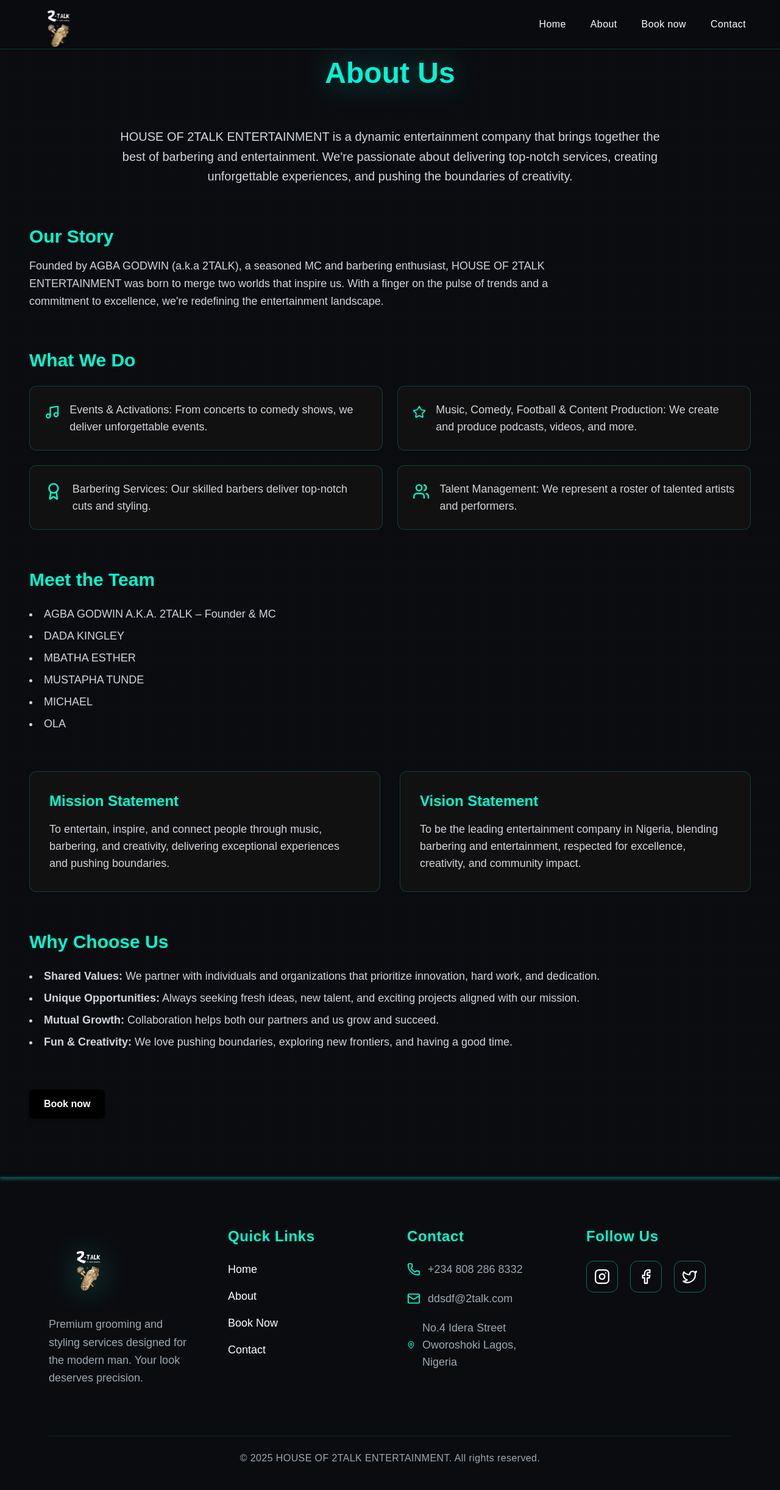
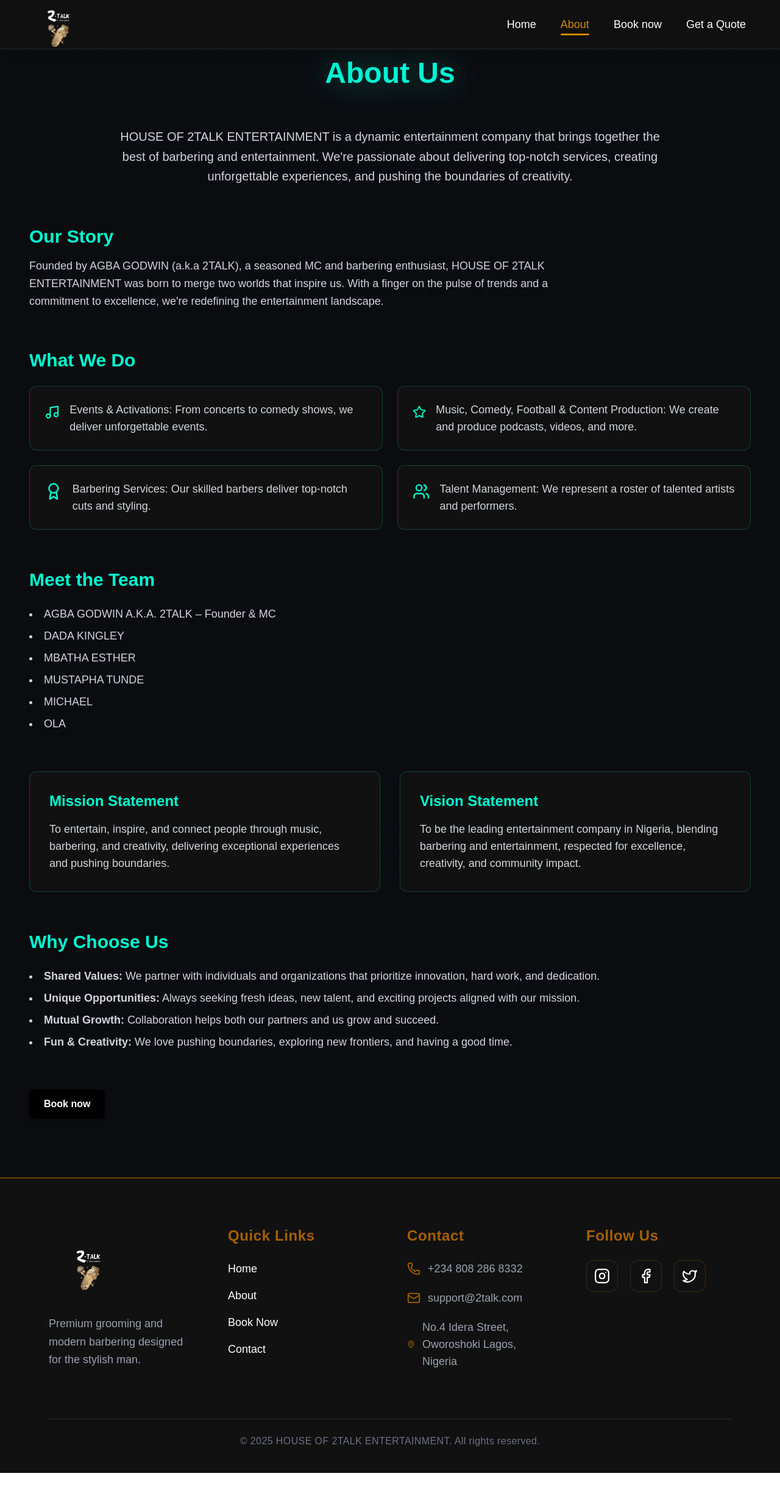
Before and after one commit to King-web-cell-05/2talk, a Next.js app: page /about in a window 1280 px wide. Shown: the whole page at 61% size. After the commit the page ends 2416 px from the top, so only its background shows below. Built offline with nearby package versions, Linux system fonts and the light colour scheme.

Commit message:
updated mobile menu layout

```diff
--- a/components/footer.tsx
+++ b/components/footer.tsx
@@ -1,7 +1,7 @@
 /* eslint-disable react/no-unescaped-entities */
 "use client";
 
-    import {
+import {
   Mail,
   MapPin,
   Phone,
@@ -12,34 +12,33 @@
 
 export default function Footer() {
   return (
-    <footer className="w-full bg-[#0B0C10] text-white border-t border-[#00FFD1]/20 pt-20 pb-10 px-6 md:px-20 relative">
-      {/* GLOW LINE */}
-      <div className="absolute top-0 left-0 w-full h-[2px] bg-[#00FFD1] opacity-60 blur-[2px]" />
+    <footer className="w-full bg-[#111111] text-white pt-20 pb-10 px-6 md:px-20 relative">
+      {/* Top subtle gold line */}
+      <div className="absolute top-0 left-0 w-full h-[2px] bg-yellow-700/60" />
 
-      {/* FOOTER GRID */}
+      {/* GRID */}
       <div className="max-w-7xl mx-auto grid grid-cols-1 sm:grid-cols-2 lg:grid-cols-4 gap-14">
         {/* BRAND */}
         <div>
           <img
             src="/2talk-logo-img.png"
             alt="Footer Logo"
-            className="h-[130px] w-[130px] object-cover mb-4 drop-shadow-[0_0_25px_rgba(0,255,209,0.4)]"
+            className="h-[130px] w-[130px] object-cover mb-4"
           />
-          <p className="text-[#9BA8B4] text-lg leading-relaxed font-[var(--font-rajdhani)]">
-            Premium grooming and styling services designed for the modern man.
-            Your look deserves precision.
+          <p className="text-gray-400 text-lg leading-relaxed">
+            Premium grooming and modern barbering designed for the stylish man.
           </p>
         </div>
 
         {/* QUICK LINKS */}
         <div>
-          <h3 className="text-2xl font-bold text-[#00FFD1] mb-6 tracking-wide">
+          <h3 className="text-2xl font-bold text-yellow-700 mb-6 tracking-wide">
             Quick Links
           </h3>
 
           <ul className="space-y-4 text-lg">
             {[
-              { label: "Home", href: "#home" }, // anchor for smooth scroll
+              { label: "Home", href: "#home" },
               { label: "About", href: "/about" },
               { label: "Book Now", href: "/book" },
               { label: "Contact", href: "/contact" },
@@ -50,13 +49,11 @@
                   onClick={(e) => {
                     if (link.href === "#home") {
                       e.preventDefault();
-                      const element = document.getElementById("home");
-                      if (element) {
-                        element.scrollIntoView({ behavior: "smooth" });
-                      }
+                      const el = document.getElementById("home");
+                      if (el) el.scrollIntoView({ behavior: "smooth" });
                     }
                   }}
-                  className="hover:text-[#00FFD1] transition-all duration-300"
+                  className="hover:text-yellow-600 transition-all duration-300"
                 >
                   {link.label}
                 </a>
@@ -65,21 +62,21 @@
           </ul>
         </div>
 
-        {/* CONTACT INFO */}
+        {/* CONTACT */}
         <div>
-          <h3 className="text-2xl font-bold text-[#00FFD1] mb-6 tracking-wide">
+          <h3 className="text-2xl font-bold text-yellow-700 mb-6 tracking-wide">
             Contact
           </h3>
 
-          <div className="space-y-5 text-lg text-[#9BA8B4]">
+          <div className="space-y-5 text-lg text-gray-400">
             {/* Phone */}
             <div className="flex items-center gap-3">
-              <Phone className="text-[#00FFD1]" size={22} />
+              <Phone className="text-yellow-700" size={22} />
               <a
                 href="tel:+2348082868332"
                 target="_blank"
                 rel="noopener noreferrer"
-                className="hover:text-[#00FFD1] transition-colors"
+                className="hover:text-yellow-600 transition-colors"
               >
                 +234 808 286 8332
               </a>
@@ -87,27 +84,27 @@
 
             {/* Email */}
             <div className="flex items-center gap-3">
-              <Mail className="text-[#00FFD1]" size={22} />
+              <Mail className="text-yellow-700" size={22} />
               <a
                 href="mailto:support@2talk.com"
                 target="_blank"
                 rel="noopener noreferrer"
-                className="hover:text-[#00FFD1] transition-colors"
+                className="hover:text-yellow-600 transition-colors"
               >
-                ddsdf@2talk.com
+                support@2talk.com
               </a>
             </div>
 
             {/* Address */}
             <div className="flex items-center gap-3">
-              <MapPin className="text-[#00FFD1]" size={22} />
+              <MapPin className="text-yellow-700" size={22} />
               <a
                 href="https://www.google.com/maps/place/2+Idera+St,+Oworosoki,+Lagos+105102,+Lagos/@6.5498083,3.3993645,17z/data=!4m16!1m9!3m8!1s0x103b8d41e24fd015:0x803fb8c1dcdf57c6!2s2+Idera+St,+Oworosoki,+Lagos+105102,+Lagos!3b1!8m2!3d6.5500041!4d3.3994933!10e5!16s%2Fg%2F11dzqhx2x1!3m5!1s0x103b8d41e24fd015:0x803fb8c1dcdf57c6!8m2!3d6.5500041!4d3.3994933!16s%2Fg%2F11dzqhx2x1?entry=ttu&g_ep=EgoyMDI1MTExNy4wIKXMDSoASAFQAw%3D%3D#"
                 target="_blank"
                 rel="noopener noreferrer"
-                className="hover:text-[#00FFD1] transition-colors"
+                className="hover:text-yellow-600 transition-colors"
               >
-                No.4 Idera Street Oworoshoki Lagos, Nigeria
+                No.4 Idera Street, Oworoshoki Lagos, Nigeria
               </a>
             </div>
           </div>
@@ -115,37 +112,30 @@
 
         {/* SOCIALS */}
         <div>
-          <h3 className="text-2xl font-bold text-[#00FFD1] mb-6 tracking-wide">
+          <h3 className="text-2xl font-bold text-yellow-700 mb-6 tracking-wide">
             Follow Us
           </h3>
 
           <div className="flex items-center gap-5">
-            <a
-              href="#"
-              className="p-3 border border-[#00FFD1]/40 rounded-xl hover:bg-[#00FFD1] hover:text-[#0B0C10] transition-all duration-300"
-            >
-              <Instagram size={26} />
-            </a>
-
-            <a
-              href="#"
-              className="p-3 border border-[#00FFD1]/40 rounded-xl hover:bg-[#00FFD1] hover:text-[#0B0C10] transition-all duration-300"
-            >
-              <Facebook size={26} />
-            </a>
-
-            <a
-              href="#"
-              className="p-3 border border-[#00FFD1]/40 rounded-xl hover:bg-[#00FFD1] hover:text-[#0B0C10] transition-all duration-300"
-            >
-              <Twitter size={26} />
-            </a>
+            {[Instagram, Facebook, Twitter].map((Icon, i) => (
+              <a
+                key={i}
+                href="#"
+                target="_blank"
+                className="p-3 border border-yellow-700/30 rounded-xl
+                hover:bg-yellow-700 hover:text-black
+                transition-all duration-300"
+                rel="noopener noreferrer"
+              >
+                <Icon size={26} />
+              </a>
+            ))}
           </div>
         </div>
       </div>
 
       {/* COPYRIGHT */}
-      <div className="mt-20 text-center text-[#9BA8B4] text-md tracking-wide border-t border-[#00FFD1]/10 pt-6">
+      <div className="mt-20 text-center text-gray-500 text-md tracking-wide border-t border-[#2a2a2a] pt-6">
         © {new Date().getFullYear()} HOUSE OF 2TALK ENTERTAINMENT. All rights
         reserved.
       </div>
--- a/components/navbar.tsx
+++ b/components/navbar.tsx
@@ -3,10 +3,22 @@
 
 import { useState } from "react";
 import Link from "next/link";
-import { Menu, X, Home, Info, Book, Phone, Instagram, Facebook, MessageCircle } from "lucide-react";
+import { usePathname } from "next/navigation";
+import {
+  Menu,
+  X,
+  Home,
+  Info,
+  Book,
+  Phone,
+  Instagram,
+  Facebook,
+  MessageCircle,
+} from "lucide-react";
 
 export default function Nav() {
   const [isOpen, setIsOpen] = useState(false);
+  const pathname = usePathname();
 
   const toggleMenu = () => setIsOpen(!isOpen);
 
@@ -14,15 +26,17 @@
     { name: "Home", href: "/", icon: <Home size={22} /> },
     { name: "About", href: "/about", icon: <Info size={22} /> },
     { name: "Book now", href: "/book", icon: <Book size={22} /> },
-    { name: "Contact", href: "/contact", icon: <Phone size={22} /> },
+    { name: "Get a Quote", href: "/quote", icon: <Phone size={22} /> },
   ];
 
   return (
-    <nav className="w-full fixed top-0 left-0 z-50 bg-[#0B0C10]/95 backdrop-blur-md border-b border-[#00FFD1]/20 text-white">
+    <nav className="w-full fixed top-0 left-0 z-50 bg-[#111111]/95 backdrop-blur-md border-b border-[#2a2a2a] text-white shadow-lg">
       <div className="max-w-7xl mx-auto flex justify-between items-center px-6 md:px-14 h-20">
-
-        {/* Logo */}
-        <Link href="/" className="relative cursor-pointer select-none flex items-center justify-center h-20 w-20">
+        {/* LOGO */}
+        <Link
+          href="/"
+          className="relative cursor-pointer select-none flex items-center justify-center h-20 w-20"
+        >
           <img
             src="/2talk-logo-img.png"
             alt="2Talk Logo"
@@ -30,77 +44,105 @@
           />
         </Link>
 
-        {/* Desktop Links */}
-        <div className="hidden md:flex items-center gap-10 font-[var(--font-rajdhani)]">
-          {navLinks.map((link) => (
+        {/* DESKTOP NAV LINKS */}
+        <div className="hidden md:flex items-center gap-10 font-[var(--font-rajdhani)] text-lg">
+          {navLinks.map((link) => {
+            const isActive = pathname === link.href;
+
+            return (
               <Link
                 key={link.name}
                 href={link.href}
-              className="hover:text-[#00FFD1] transition-colors duration-300 text-md tracking-wide"
+                className={`
+                  relative transition-all duration-300
+                  ${isActive ? "text-yellow-600" : "text-white"}
+                  hover:text-gray-400
+                `}
               >
                 {link.name}
+
+                {/* GOLD UNDERLINE WHEN ACTIVE */}
+                {isActive && (
+                  <span className="absolute left-0 -bottom-1 w-full h-[3px] bg-yellow-600 rounded-full"></span>
+                )}
               </Link>
-          ))}
+            );
+          })}
         </div>
 
-        {/* Mobile Menu Button */}
+        {/* MOBILE MENU ICON */}
         <button
           onClick={toggleMenu}
-          className="md:hidden text-[#00FFD1] focus:outline-none"
+          className="md:hidden text-gray-300 focus:outline-none transition-all hover:text-gray-400"
         >
-          {isOpen ? <X size={30} /> : <Menu size={30} />}
+          {isOpen ? <X size={32} /> : <Menu size={32} />}
         </button>
       </div>
 
-      {/* Mobile Menu */}
+      {/* MOBILE MENU */}
       {isOpen && (
-        <div
-          className="
-            md:hidden bg-[#0B0C10] border-t border-[#00FFD1]/20 px-6 py-6 space-y-6
-            font-[var(--font-rajdhani)] animate-slideDown relative
-          "
-        >
+        <div className="md:hidden bg-[#111111] border-t border-[#2a2a2a] px-6 py-6 space-y-6 font-[var(--font-rajdhani)] animate-slideDown relative shadow-xl">
+          {/* GOLD TECH GRID */}
+          <div className="absolute inset-0 opacity-[0.05] bg-[linear-gradient(90deg,#D4A65A40_1px,transparent_1px),linear-gradient(#D4A65A40_1px,transparent_1px)] bg-[size:38px_38px] pointer-events-none"></div>
 
-          {/* Grid Tech Background */}
-          <div className="absolute inset-0 opacity-[0.06] bg-[linear-gradient(90deg,#00FFD120_1px,transparent_1px),linear-gradient(#00FFD120_1px,transparent_1px)] bg-[size:35px_35px] pointer-events-none"></div>
+          {/* MOBILE LINKS */}
+          <div className="relative space-y-5">
+            {navLinks.map((link) => {
+              const isActive = pathname === link.href;
 
-          {/* LINKS */}
-          <div className="relative space-y-5">
-            {navLinks.map((link) => (
+              return (
                 <Link
                   key={link.name}
                   href={link.href}
                   onClick={() => setIsOpen(false)}
                   className="flex items-center gap-4 text-lg tracking-wide group"
                 >
-                <span className="text-[#00FFD1] group-hover:scale-110 transition-transform">
+                  {/* ICON */}
+                  <span
+                    className={`transition-colors ${
+                      isActive ? "text-yellow-600" : "text-white"
+                    } group-hover:text-gray-400`}
+                  >
                     {link.icon}
                   </span>
-                <span className="group-hover:text-[#00FFD1] transition-colors">
+
+                  {/* TEXT + UNDERLINE */}
+                  <span className="relative inline-block">
+                    <span
+                      className={`transition-colors ${
+                        isActive ? "text-yellow-600" : "text-white"
+                      } group-hover:text-gray-400`}
+                    >
                       {link.name}
                     </span>
+
+                    {isActive && (
+                      <span className="absolute left-0 -bottom-1 w-full h-[3px] bg-yellow-600 rounded-full"></span>
+                    )}
+                  </span>
                 </Link>
+              );
+            })}
+          </div>
+
+          {/* DIVIDER */}
+          <div className="w-full h-[1px] bg-[#2a2a2a]"></div>
+
+          {/* SOCIAL ICONS */}
+          <div className="flex items-center gap-6 relative">
+            {[Instagram, Facebook, MessageCircle].map((Icon, i) => (
+              <a
+                key={i}
+                href="#"
+                className="p-3 border border-gray-500 rounded-xl hover:text-gray-300 hover:bg-[#1c1c1c] transition-all duration-300"
+              >
+                <Icon size={24} />
+              </a>
             ))}
           </div>
 
-          {/* Divider */}
-          <div className="w-full h-[1px] bg-[#00FFD1]/20"></div>
-
-          {/* Social Icons */}
-          <div className="flex items-center gap-6">
-            <a className="text-[#00FFD1] hover:scale-110 transition-transform" href="#">
-              <Instagram size={24} />
-            </a>
-            <a className="text-[#00FFD1] hover:scale-110 transition-transform" href="#">
-              <Facebook size={24} />
-            </a>
-            <a className="text-[#00FFD1] hover:scale-110 transition-transform" href="#">
-              <MessageCircle size={24} />
-            </a>
-          </div>
-
-          {/* Footer */}
-          <p className="text-xs text-gray-400 pt-4">
+          {/* COPYRIGHT */}
+          <p className="text-xs text-gray-500 pt-4">
             © 2025 HOUSE OF 2TALK ENTERTAINMENT
           </p>
         </div>
```
Lines whose indentation alone changed are shown as unchanged.
